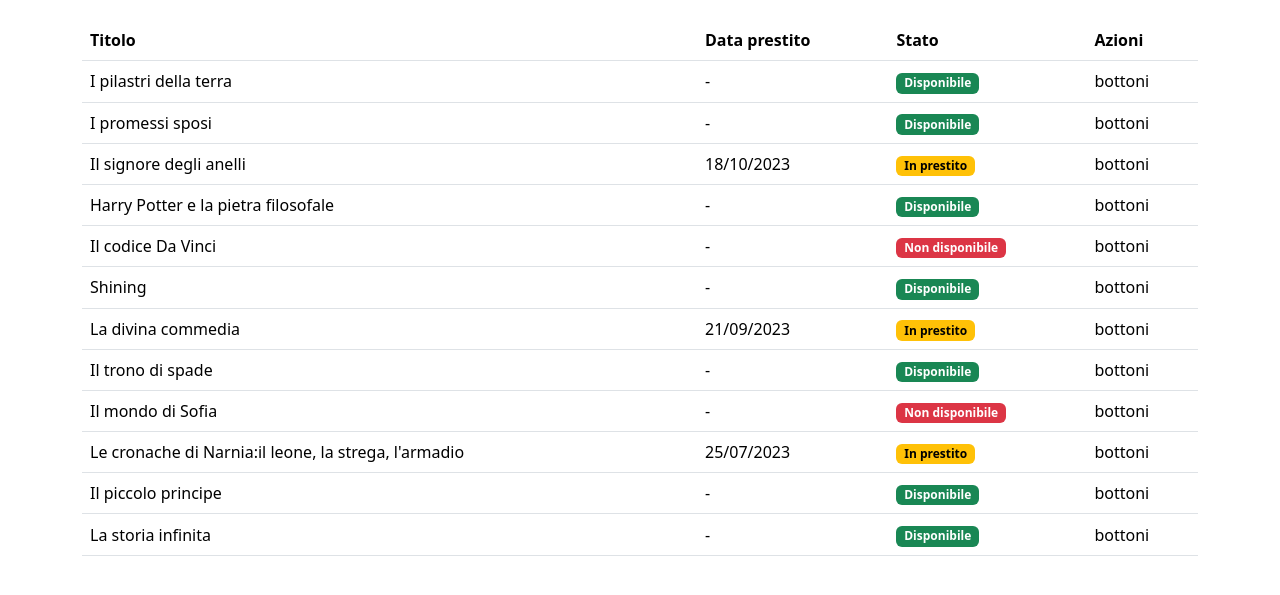
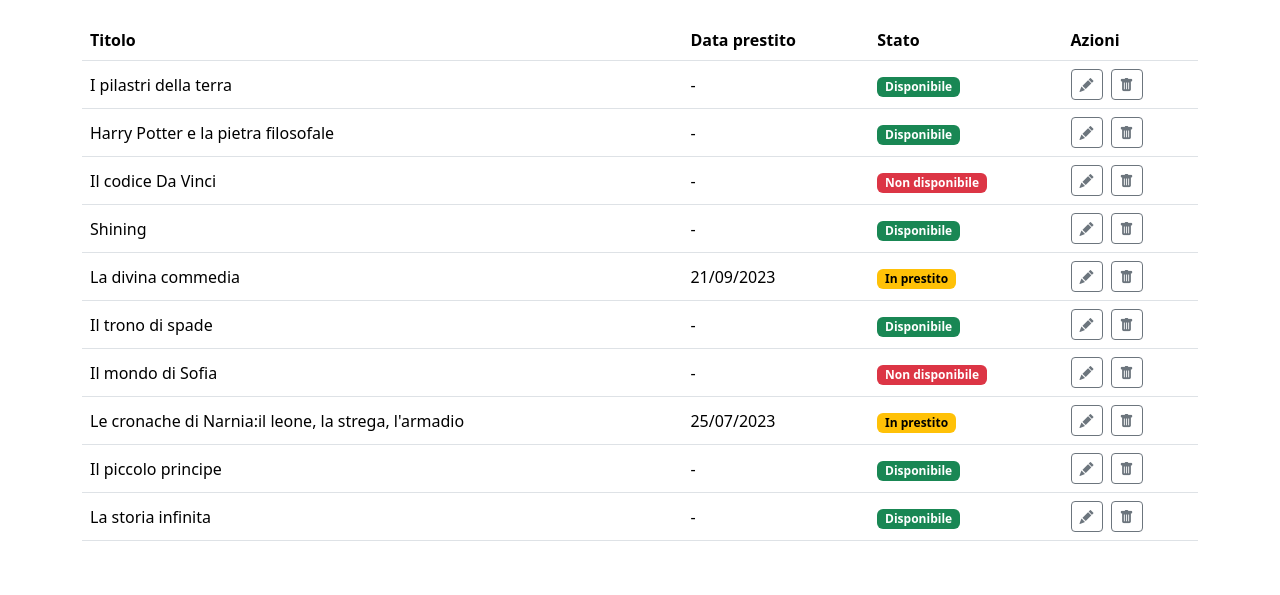
Before and after one commit to MarcoFiordi/html-css-bootstrap-dashboard, a plain HTML site: page index.html in a window 1280 px wide. Shown: the part 139-734 px from the top of the page. Drawn offline with nearby package versions, Linux system fonts and the light colour scheme.

Commit message:
aggiunto stile ai bottoni

```diff
--- a/index.html
+++ b/index.html
@@ -10,6 +10,7 @@
     <link href="https://cdn.jsdelivr.net/npm/bootstrap@5.3.8/dist/css/bootstrap.min.css" rel="stylesheet"
         integrity="sha384-sRIl4kxILFvY47J16cr9ZwB07vP4J8+LH7qKQnuqkuIAvNWLzeN8tE5YBujZqJLB" crossorigin="anonymous">
     <link rel="stylesheet" href="style/index.css">
+    <link rel="stylesheet" href="https://cdn.jsdelivr.net/npm/bootstrap-icons@1.11.3/font/bootstrap-icons.min.css">
 
 
 
@@ -72,35 +73,44 @@
                         <tbody>
                             <tr>
                                 <td>I pilastri della terra</td>
+
                                 <td class="d-none d-md-table-cell">-</td>
                                 <td>
                                     <span class="badge text-bg-success">Disponibile</span>
                                 </td>
-                                <td>bottoni</td>
+                                <td>
+                                    <div class="d-flex gap-2">
+
+                                        <button class="btn btn-outline-secondary btn-sm">
+                                            <i class="bi bi-pencil-fill"></i>
+                                        </button>
+
+                                        <button class="btn btn-outline-secondary btn-sm">
+                                            <i class="bi bi-trash-fill"></i>
+                                        </button>
+
+                                    </div>
+                                </td>
                             </tr>
-                            <tr>
-                                <td>I promessi sposi</td>
-                                <td class="d-none d-md-table-cell">-</td>
-                                <td>
-                                    <span class="badge text-bg-success">Disponibile</span>
-                                </td>
-                                <td>bottoni</td>
-                            </tr>
-                            <tr>
-                                <td>Il signore degli anelli</td>
-                                <td class="d-none d-md-table-cell"> 18/10/2023</td>
-                                <td>
-                                    <span class="badge text-bg-warning">In prestito</span>
-                                </td>
-                                <td>bottoni</td>
-                            </tr>
+
                             <tr>
                                 <td>Harry Potter e la pietra filosofale</td>
                                 <td class="d-none d-md-table-cell">-</td>
                                 <td>
                                     <span class="badge text-bg-success">Disponibile</span>
                                 </td>
-                                <td>bottoni</td>
+                                <td>
+                                    <div class="d-flex gap-2">
+
+                                        <button class="btn btn-outline-secondary btn-sm">
+                                            <i class="bi bi-pencil-fill"></i>
+                                        </button>
+
+                                        <button class="btn btn-outline-secondary btn-sm">
+                                            <i class="bi bi-trash-fill"></i>
+                                        </button>
+
+                                    </div></td>
                             </tr>
                             <tr>
                                 <td>Il codice Da Vinci</td>
@@ -108,7 +118,19 @@
                                 <td>
                                     <span class="badge text-bg-danger">Non disponibile</span>
                                 </td>
-                                <td>bottoni</td>
+                                <td>
+                                    <div class="d-flex gap-2">
+
+                                        <button class="btn btn-outline-secondary btn-sm">
+                                            <i class="bi bi-pencil-fill"></i>
+                                        </button>
+
+                                        <button class="btn btn-outline-secondary btn-sm">
+                                            <i class="bi bi-trash-fill"></i>
+                                        </button>
+
+                                    </div>
+                                </td>
                             </tr>
                             <tr>
                                 <td>Shining</td>
@@ -116,7 +138,19 @@
                                 <td>
                                     <span class="badge text-bg-success">Disponibile</span>
                                 </td>
-                                <td>bottoni</td>
+                                <td>
+                                    <div class="d-flex gap-2">
+
+                                        <button class="btn btn-outline-secondary btn-sm">
+                                            <i class="bi bi-pencil-fill"></i>
+                                        </button>
+
+                                        <button class="btn btn-outline-secondary btn-sm">
+                                            <i class="bi bi-trash-fill"></i>
+                                        </button>
+
+                                    </div>
+                                </td>
                             </tr>
                             <tr>
                                 <td>La divina commedia</td>
@@ -124,14 +158,37 @@
                                 <td>
                                     <span class="badge text-bg-warning">In prestito</span>
                                 </td>
-                                <td>bottoni</td>
+                                <td>
+                                    <div class="d-flex gap-2">
+
+                                        <button class="btn btn-outline-secondary btn-sm">
+                                            <i class="bi bi-pencil-fill"></i>
+                                        </button>
+
+                                        <button class="btn btn-outline-secondary btn-sm">
+                                            <i class="bi bi-trash-fill"></i>
+                                        </button>
+
+                                    </div>
+                                </td>
                             <tr>
                                 <td>Il trono di spade</td>
                                 <td class="d-none d-md-table-cell">-</td>
                                 <td>
                                     <span class="badge text-bg-success">Disponibile</span>
                                 </td>
-                                <td>bottoni</td>
+                                <td><div class="d-flex gap-2">
+
+                                        <button class="btn btn-outline-secondary btn-sm">
+                                            <i class="bi bi-pencil-fill"></i>
+                                        </button>
+
+                                        <button class="btn btn-outline-secondary btn-sm">
+                                            <i class="bi bi-trash-fill"></i>
+                                        </button>
+
+                                    </div>
+                                </td>
                             </tr>
                             <tr>
                                 <td>Il mondo di Sofia</td>
@@ -139,7 +196,19 @@
                                 <td>
                                     <span class="badge text-bg-danger">Non disponibile</span>
                                 </td>
-                                <td>bottoni</td>
+                                <td>
+                                    <div class="d-flex gap-2">
+
+                                        <button class="btn btn-outline-secondary btn-sm">
+                                            <i class="bi bi-pencil-fill"></i>
+                                        </button>
+
+                                        <button class="btn btn-outline-secondary btn-sm">
+                                            <i class="bi bi-trash-fill"></i>
+                                        </button>
+
+                                    </div>
+                                </td>
                             </tr>
                             <tr>
                                 <td>Le cronache di Narnia:il leone, la strega, l'armadio</td>
@@ -147,7 +216,19 @@
                                 <td>
                                     <span class="badge text-bg-warning">In prestito</span>
                                 </td>
-                                <td>bottoni</td>
+                                <td>
+                                    <div class="d-flex gap-2">
+
+                                        <button class="btn btn-outline-secondary btn-sm">
+                                            <i class="bi bi-pencil-fill"></i>
+                                        </button>
+
+                                        <button class="btn btn-outline-secondary btn-sm">
+                                            <i class="bi bi-trash-fill"></i>
+                                        </button>
+
+                                    </div>
+                                </td>
                             </tr>
                             <tr>
                                 <td>Il piccolo principe</td>
@@ -155,7 +236,19 @@
                                 <td>
                                     <span class="badge text-bg-success">Disponibile</span>
                                 </td>
-                                <td>bottoni</td>
+                                <td>
+                                    <div class="d-flex gap-2">
+
+                                        <button class="btn btn-outline-secondary btn-sm">
+                                            <i class="bi bi-pencil-fill"></i>
+                                        </button>
+
+                                        <button class="btn btn-outline-secondary btn-sm">
+                                            <i class="bi bi-trash-fill"></i>
+                                        </button>
+
+                                    </div>
+                                </td>
                             </tr>
                             <tr>
                                 <td>La storia infinita</td>
@@ -163,7 +256,19 @@
                                 <td>
                                     <span class="badge text-bg-success">Disponibile</span>
                                 </td>
-                                <td>bottoni</td>
+                                <td>
+                                    <div class="d-flex gap-2">
+
+                                        <button class="btn btn-outline-secondary btn-sm">
+                                            <i class="bi bi-pencil-fill"></i>
+                                        </button>
+
+                                        <button class="btn btn-outline-secondary btn-sm">
+                                            <i class="bi bi-trash-fill"></i>
+                                        </button>
+
+                                    </div>
+                                </td>
                             </tr>
 
 
```
